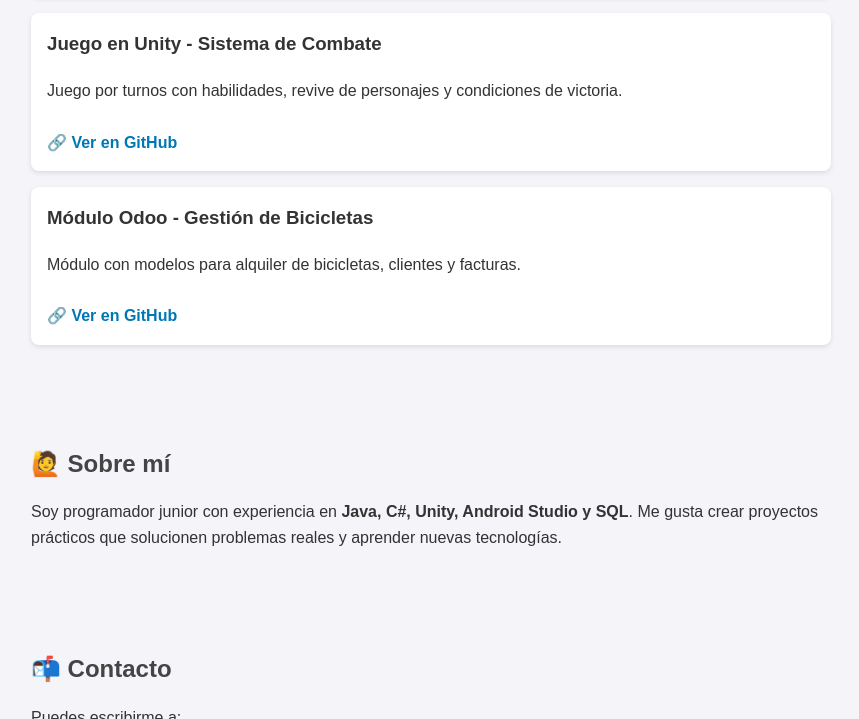
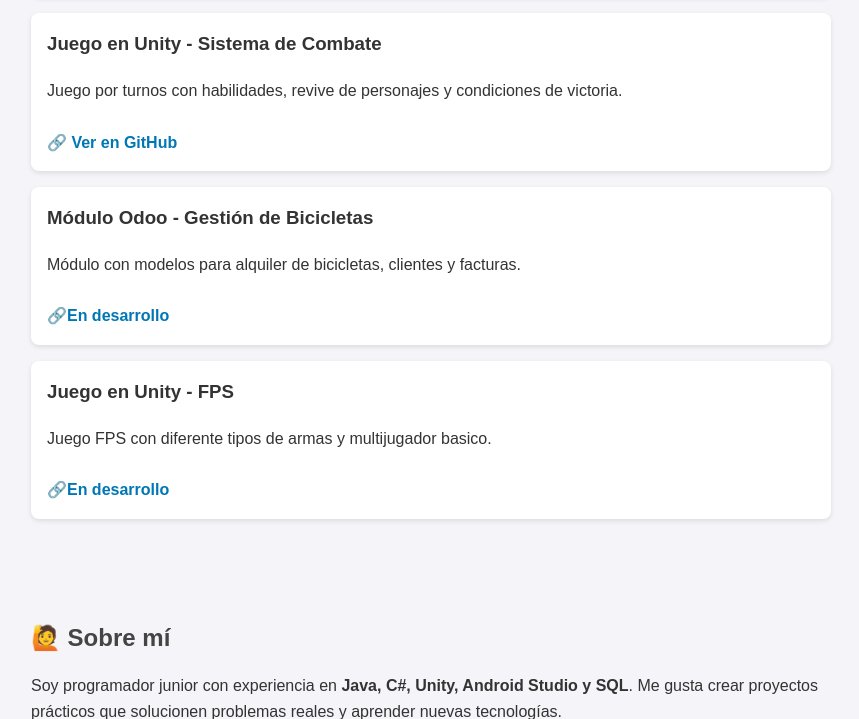
Before and after one commit to Alvaroag2/Alvaroag2.github.io, a plain HTML site: page index.html in a window 1280 px wide. Shown: the part 470-1189 px from the top of the page, without its empty margins (209-1068 px from the left). Drawn offline with Linux system fonts and the light colour scheme.

Commit message:
Update index.html

```diff
--- a/index.html
+++ b/index.html
@@ -34,7 +34,13 @@
     <div class="proyecto">
       <h3>Módulo Odoo - Gestión de Bicicletas</h3>
       <p>Módulo con modelos para alquiler de bicicletas, clientes y facturas.</p>
-      <a href="https://github.com/tuusuario/proyecto-odoo" target="_blank">🔗 Ver en GitHub</a>
+      <a>🔗En desarrollo</a>
+    </div>
+
+     <div class="proyecto">
+      <h3>Juego en Unity - FPS</h3>
+      <p>Juego FPS con diferente tipos de armas y multijugador basico.</p>
+      <a>🔗En desarrollo</a>
     </div>
   </section>
 
```
